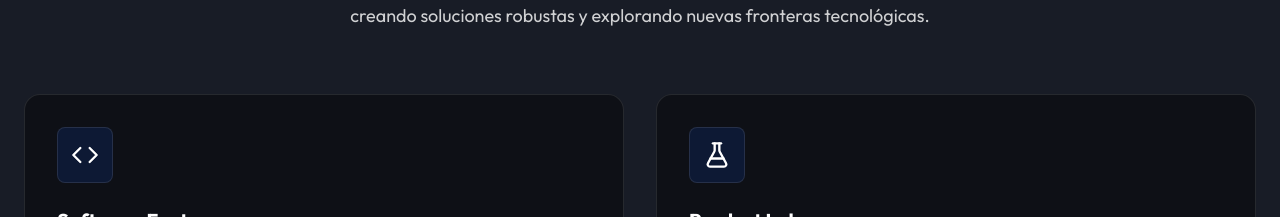
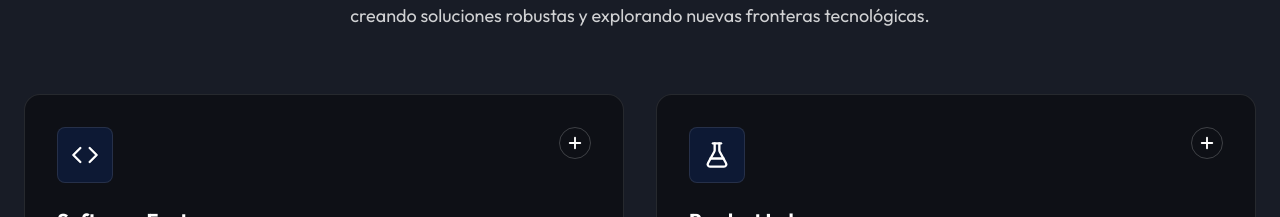
Before and after one commit to MarianoRicoy/tws-landing, a Next.js app: page / in a window 1280 px wide. Shown: the part 1486-1703 px from the top of the page. Built offline with nearby package versions, Linux system fonts and the light colour scheme.

Commit message:
Design: Made '+' indicators always visible and white for better affordance

```diff
--- a/components/DreamTeam.tsx
+++ b/components/DreamTeam.tsx
@@ -28,8 +28,8 @@ const TeamMemberCard = ({ name, role, imageSrc, onClick }: { name: string, role:
 
       {/* Plus Indicator */}
       <div className="absolute top-4 right-4 z-20">
-        <div className="w-6 h-6 rounded-full border border-accent-cyan/30 flex items-center justify-center transition-all duration-300 md:opacity-0 md:group-hover:opacity-100 group-hover:bg-accent-cyan/20 group-hover:border-accent-cyan">
-          <Plus size={14} className="text-accent-cyan transition-colors duration-300 group-hover:text-white" strokeWidth={2.5} />
+        <div className="w-6 h-6 rounded-full border border-white/20 flex items-center justify-center transition-all duration-300 group-hover:bg-accent-cyan/20 group-hover:border-accent-cyan">
+          <Plus size={14} className="text-white transition-colors duration-300" strokeWidth={2.5} />
         </div>
       </div>
 
--- a/components/Services.tsx
+++ b/components/Services.tsx
@@ -41,8 +41,8 @@ const ServiceCard = ({ icon: Icon, title, description, items, href, index, iconC
 
       {/* Plus Indicator */}
       <div className="absolute top-8 right-8 z-20">
-        <div className="w-8 h-8 rounded-full border border-accent-cyan/30 flex items-center justify-center transition-all duration-300 md:opacity-0 md:group-hover:opacity-100 group-hover:bg-accent-cyan/20 group-hover:border-accent-cyan">
-          <Plus size={18} className="text-accent-cyan transition-colors duration-300 group-hover:text-white" strokeWidth={2.5} />
+        <div className="w-8 h-8 rounded-full border border-white/20 flex items-center justify-center transition-all duration-300 group-hover:bg-accent-cyan/20 group-hover:border-accent-cyan">
+          <Plus size={18} className="text-white transition-colors duration-300" strokeWidth={2.5} />
         </div>
       </div>
 
```
